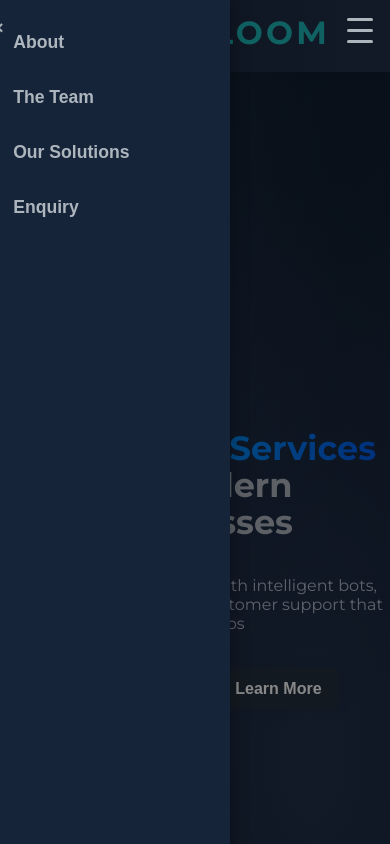
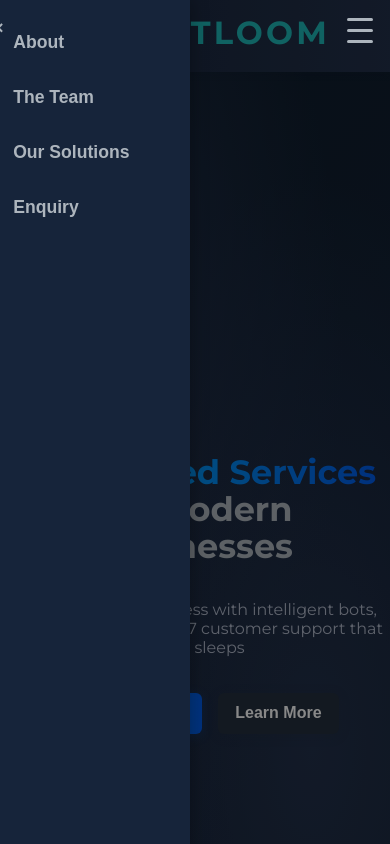
Before and after one commit to Nyaughh/botloom, a React (Create React App) app: page / in a window 390 px wide. Both pictures are taken after a click on the button "Open navigation". Shown: the top 844 px of the page. Built offline with nearby package versions, Linux system fonts and the light colour scheme.

Commit message:
minor updates/fixing for phone users

```diff
--- a/src/App.css
+++ b/src/App.css
@@ -440,12 +440,16 @@ a {
   transition: 0.3s;
 }
 
-/* Mobile nav drawer */
+/* Slide-in animation for mobile nav drawer */
+@keyframes slideInDrawer {
+  from { left: -200px; opacity: 0; }
+  to { left: 0; opacity: 1; }
+}
 .mobile-nav-drawer {
   position: fixed;
   top: 0;
-  left: -260px;
-  width: 220px;
+  left: -200px;
+  width: 180px;
   height: 100vh;
   background: #16243a;
   box-shadow: 2px 0 16px #0004;
@@ -455,9 +459,11 @@ a {
   flex-direction: column;
   padding-top: 24px;
   padding-left: 10px;
+  animation: slideInDrawer 0.3s;
 }
 .mobile-nav-drawer.open {
   left: 0;
+  animation: slideInDrawer 0.3s;
 }
 .mobile-nav-drawer ul {
   list-style: none;
@@ -514,3 +520,12 @@ a {
     display: none;
   }
 }
+
+/* Center landing hero content vertically */
+.landing-hero-centered {
+  min-height: calc(100vh - 120px);
+  display: flex;
+  flex-direction: column;
+  align-items: center;
+  justify-content: center;
+}
--- a/src/App.js
+++ b/src/App.js
@@ -1,5 +1,6 @@
 import './App.css';
 import React, { useRef, useEffect, useState } from 'react';
+import Navbar from './Navbar';
 
 const NAV_ITEMS = [
   { label: 'About', id: 'about' },
@@ -30,64 +31,16 @@ function scrollToSection(id) {
   }
 }
 
-function LandingPage({ onGetStarted }) {
-  const [messageIdx, setMessageIdx] = useState(null);
-  const [logoMsg, setLogoMsg] = useState(false);
-  const [mobileNavOpen, setMobileNavOpen] = useState(false);
-
-  // Close drawer when clicking outside
-  React.useEffect(() => {
-    if (!mobileNavOpen) return;
-    function handleClick(e) {
-      if (e.target.closest('.mobile-nav-drawer') || e.target.closest('.hamburger-btn')) return;
-      setMobileNavOpen(false);
-    }
-    document.addEventListener('mousedown', handleClick);
-    return () => document.removeEventListener('mousedown', handleClick);
-  }, [mobileNavOpen]);
-
+function LandingPage({ onGetStarted, getStartedClicked }) {
   return (
     <div className="landing-bg">
-      <nav className="navbar">
-        <div className="navbar-logo" onClick={() => setLogoMsg(true)} style={{ cursor: 'pointer', position: 'relative' }}>
-          <img src={process.env.PUBLIC_URL + '/zenthrix-logo.png'} alt="Botloom Logo" className="main-logo" />
-          <span className="brand-name">BOTLOOM</span>
-          {logoMsg && (
-            <div className="landing-nav-msg" style={{ left: '50%', top: '110%', transform: 'translateX(-50%)' }}>
-              Click on Get Started to use this feature.
-            </div>
-          )}
-        </div>
-        {/* Hamburger button for mobile */}
-        <button className="hamburger-btn" onClick={() => setMobileNavOpen(v => !v)} aria-label="Open navigation">
-          <span></span><span></span><span></span>
-        </button>
-        {/* Desktop nav */}
-        <ul className="navbar-links">
-          {NAV_ITEMS.map((item, idx) => (
-            <li key={item.id} style={{ position: 'relative' }}>
-              <button onClick={() => setMessageIdx(idx)}>{item.label}</button>
-              {messageIdx === idx && (
-                <div className="landing-nav-msg">Click on Get Started to use this feature.</div>
-              )}
-            </li>
-          ))}
-        </ul>
-        {/* Mobile nav drawer */}
-        <div className={`mobile-nav-drawer${mobileNavOpen ? ' open' : ''}`}>
-          <button className="close-drawer-btn" onClick={() => setMobileNavOpen(false)} aria-label="Close navigation">×</button>
-          <ul>
-            {NAV_ITEMS.map((item, idx) => (
-              <li key={item.id}>
-                <button onClick={() => { setMessageIdx(idx); setMobileNavOpen(false); }}>{item.label}</button>
-              </li>
-            ))}
-          </ul>
-        </div>
-        {/* Overlay for mobile nav */}
-        {mobileNavOpen && <div className="mobile-nav-overlay"></div>}
-      </nav>
-      <div className="landing-hero">
+      <Navbar
+        navItems={NAV_ITEMS}
+        onNavClick={() => {}}
+        getStartedClicked={getStartedClicked}
+        brand={<><img src={process.env.PUBLIC_URL + '/zenthrix-logo.png'} alt="Botloom Logo" className="main-logo" /><span className="brand-name">BOTLOOM</span></>}
+      />
+      <div className="landing-hero landing-hero-centered">
         <h1>
           <span className="gradient-text">AI-Powered Services</span><br />
           for Modern Businesses
@@ -107,6 +60,7 @@ function App() {
   const [showNavbar, setShowNavbar] = useState(true);
   const lastScrollY = useRef(window.scrollY);
   const [showMain, setShowMain] = useState(false);
+  const [getStartedClicked, setGetStartedClicked] = useState(false);
 
   useEffect(() => {
     const handleScroll = () => {
@@ -126,24 +80,18 @@ function App() {
   };
 
   if (!showMain) {
-    return <LandingPage onGetStarted={() => setShowMain(true)} />;
+    return <LandingPage onGetStarted={() => { setShowMain(true); setGetStartedClicked(true); }} getStartedClicked={getStartedClicked} />;
   }
 
   return (
     <div className="App">
-      <nav className="navbar" ref={navbarRef} style={{ top: showNavbar ? 0 : '-100px', transition: 'top 0.3s' }}>
-        <div className="navbar-logo" onClick={scrollToTop} style={{ cursor: 'pointer' }}>
-          <img src={process.env.PUBLIC_URL + '/zenthrix-logo.png'} alt="Botloom Logo" className="main-logo" />
-          <span className="brand-name">BOTLOOM</span>
-        </div>
-        <ul className="navbar-links">
-          {NAV_ITEMS.map(item => (
-            <li key={item.id}>
-              <button onClick={() => scrollToSection(item.id)}>{item.label}</button>
-            </li>
-          ))}
-        </ul>
-      </nav>
+      <Navbar
+        navItems={NAV_ITEMS}
+        onNavClick={scrollToSection}
+        getStartedClicked={getStartedClicked}
+        brand={<><img src={process.env.PUBLIC_URL + '/zenthrix-logo.png'} alt="Botloom Logo" className="main-logo" /><span className="brand-name">BOTLOOM</span></>}
+        onBrandClick={scrollToTop}
+      />
       <header className="hero-section">
         <img src={process.env.PUBLIC_URL + '/zenthrix-logo.png'} alt="Botloom Logo" className="hero-logo" />
         <h1>BOTLOOM</h1>
--- /dev/null
+++ b/src/Navbar.js
@@ -0,0 +1,74 @@
+import React, { useState, useEffect } from 'react';
+import './App.css';
+
+export default function Navbar({ navItems, onNavClick, getStartedClicked, brand, onBrandClick }) {
+  const [mobileNavOpen, setMobileNavOpen] = useState(false);
+  const [messageIdx, setMessageIdx] = useState(null);
+  const [logoMsg, setLogoMsg] = useState(false);
+
+  // Close drawer when clicking outside
+  useEffect(() => {
+    if (!mobileNavOpen) return;
+    function handleClick(e) {
+      if (e.target.closest('.mobile-nav-drawer') || e.target.closest('.hamburger-btn')) return;
+      setMobileNavOpen(false);
+    }
+    document.addEventListener('mousedown', handleClick);
+    return () => document.removeEventListener('mousedown', handleClick);
+  }, [mobileNavOpen]);
+
+  // Show message on nav click if getStartedClicked is false
+  function handleNavClick(idx, id) {
+    setMessageIdx(idx);
+    if (onNavClick) onNavClick(id);
+    if (!getStartedClicked) {
+      setTimeout(() => setMessageIdx(null), 2000);
+    } else {
+      setMobileNavOpen(false);
+    }
+  }
+
+  return (
+    <nav className="navbar">
+      <div className="navbar-logo" onClick={() => { setLogoMsg(true); if (onBrandClick) onBrandClick(); }} style={{ cursor: 'pointer', position: 'relative' }}>
+        {brand}
+        {logoMsg && (
+          <div className="landing-nav-msg" style={{ left: '50%', top: '110%', transform: 'translateX(-50%)' }}>
+            Click on Get Started to use this feature.
+          </div>
+        )}
+      </div>
+      {/* Hamburger button for mobile */}
+      <button className="hamburger-btn" onClick={() => setMobileNavOpen(v => !v)} aria-label="Open navigation">
+        <span></span><span></span><span></span>
+      </button>
+      {/* Desktop nav */}
+      <ul className="navbar-links">
+        {navItems.map((item, idx) => (
+          <li key={item.id} style={{ position: 'relative' }}>
+            <button onClick={() => handleNavClick(idx, item.id)}>{item.label}</button>
+            {messageIdx === idx && !getStartedClicked && (
+              <div className="landing-nav-msg">Click on Get Started to use this feature.</div>
+            )}
+          </li>
+        ))}
+      </ul>
+      {/* Mobile nav drawer */}
+      <div className={`mobile-nav-drawer${mobileNavOpen ? ' open' : ''}`} style={{ width: '180px', left: mobileNavOpen ? 0 : '-200px' }}>
+        <button className="close-drawer-btn" onClick={() => setMobileNavOpen(false)} aria-label="Close navigation">×</button>
+        <ul>
+          {navItems.map((item, idx) => (
+            <li key={item.id}>
+              <button onClick={() => handleNavClick(idx, item.id)}>{item.label}</button>
+              {messageIdx === idx && !getStartedClicked && (
+                <div className="landing-nav-msg" style={{ position: 'static', marginTop: 4, left: 'unset', top: 'unset', transform: 'none' }}>Click on Get Started to use this feature.</div>
+              )}
+            </li>
+          ))}
+        </ul>
+      </div>
+      {/* Overlay for mobile nav */}
+      {mobileNavOpen && <div className="mobile-nav-overlay"></div>}
+    </nav>
+  );
+}
```
